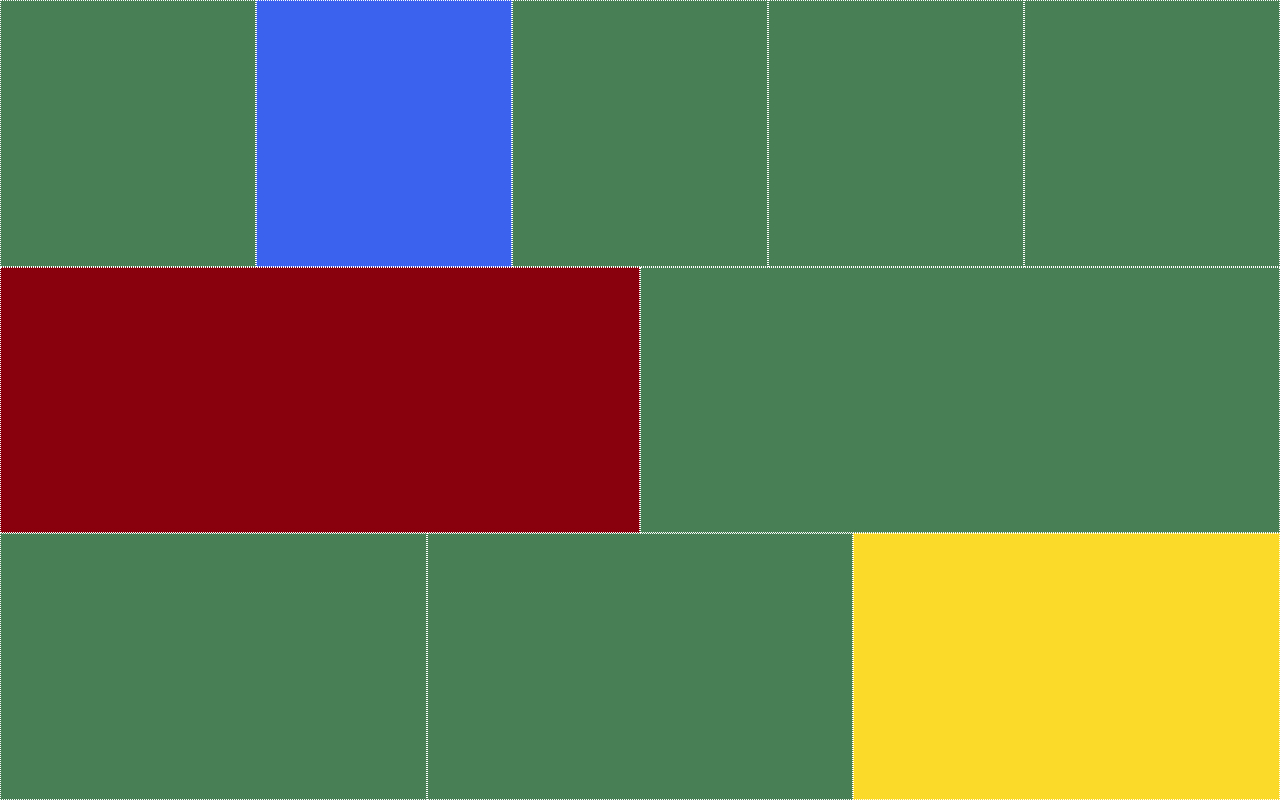
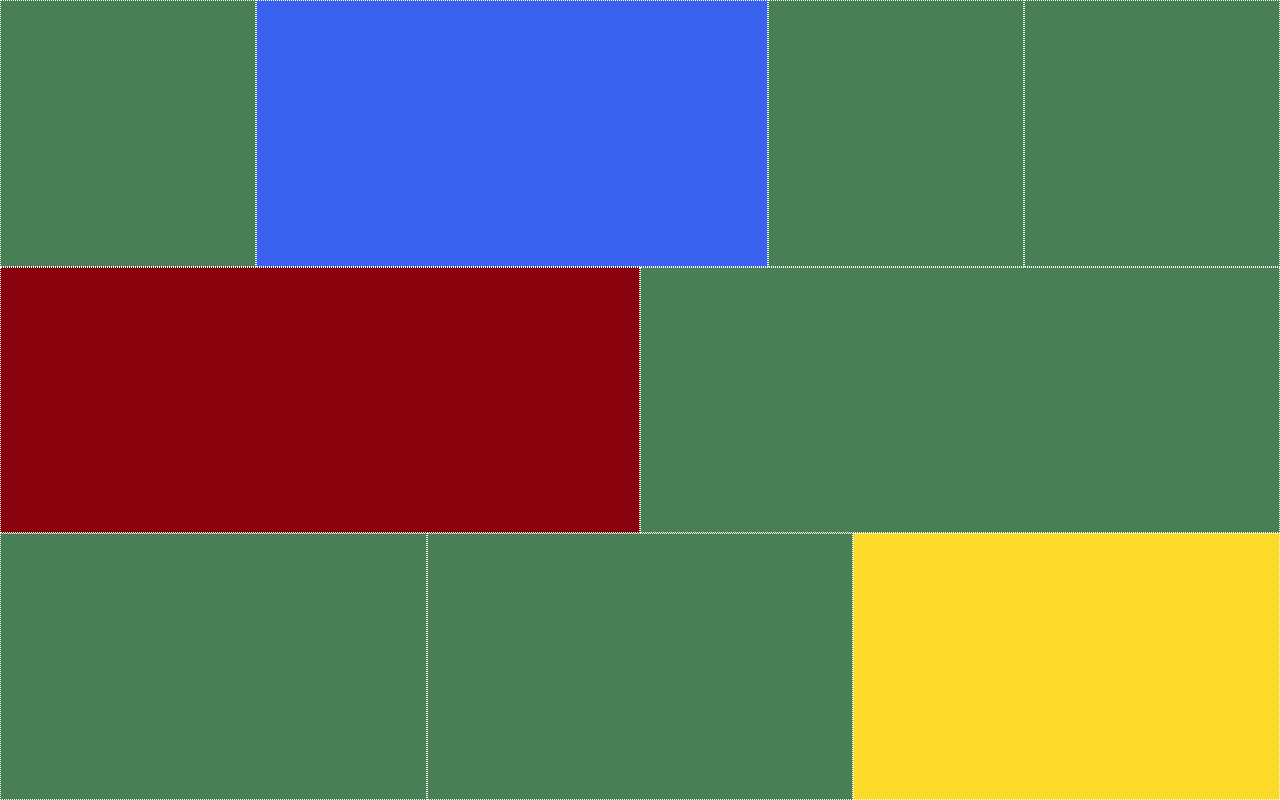
Before and after one commit to LeLwy/res03-inte-j4, a plain HTML site: page exo-3/index.html in a window 1280 px wide. Drawn offline with Linux system fonts and the light colour scheme.

Commit message:
Correction 1 et 3

```diff
--- a/exo-1/style.css
+++ b/exo-1/style.css
@@ -52,12 +52,17 @@ table {
 /*****FIN DU RESET CSS*****/
 
 body > main{
+	height: 100vh;
+	display: grid;
+	grid-template-rows: repeat(3, 1fr);
+}
+
+body > main > section{
     display: grid;
     grid-template-columns: repeat(3, 1fr);
-    height: 100vh;
 }
 
-body > main > div{
+body > main > section > div{
     background-color: #497f54;
     border: 1px dotted white;
 }
--- a/exo-3/index.html
+++ b/exo-3/index.html
@@ -10,7 +10,6 @@
 <body>
     <main>
         <section>
-            <div></div>
             <div></div>
             <div></div>
             <div></div>
--- a/exo-3/style.css
+++ b/exo-3/style.css
@@ -64,7 +64,7 @@ body > main > section > div{
 
 body > main > section:first-of-type{
     display: grid;
-    grid-template-columns: repeat(5, 1fr);
+    grid-template-columns: 1fr 2fr 1fr 1fr;
 }
 
 body > main > section:first-of-type > div:nth-of-type(2){
```
Also changed, not shown: exo-1/index.html (+6 -0 lines).
